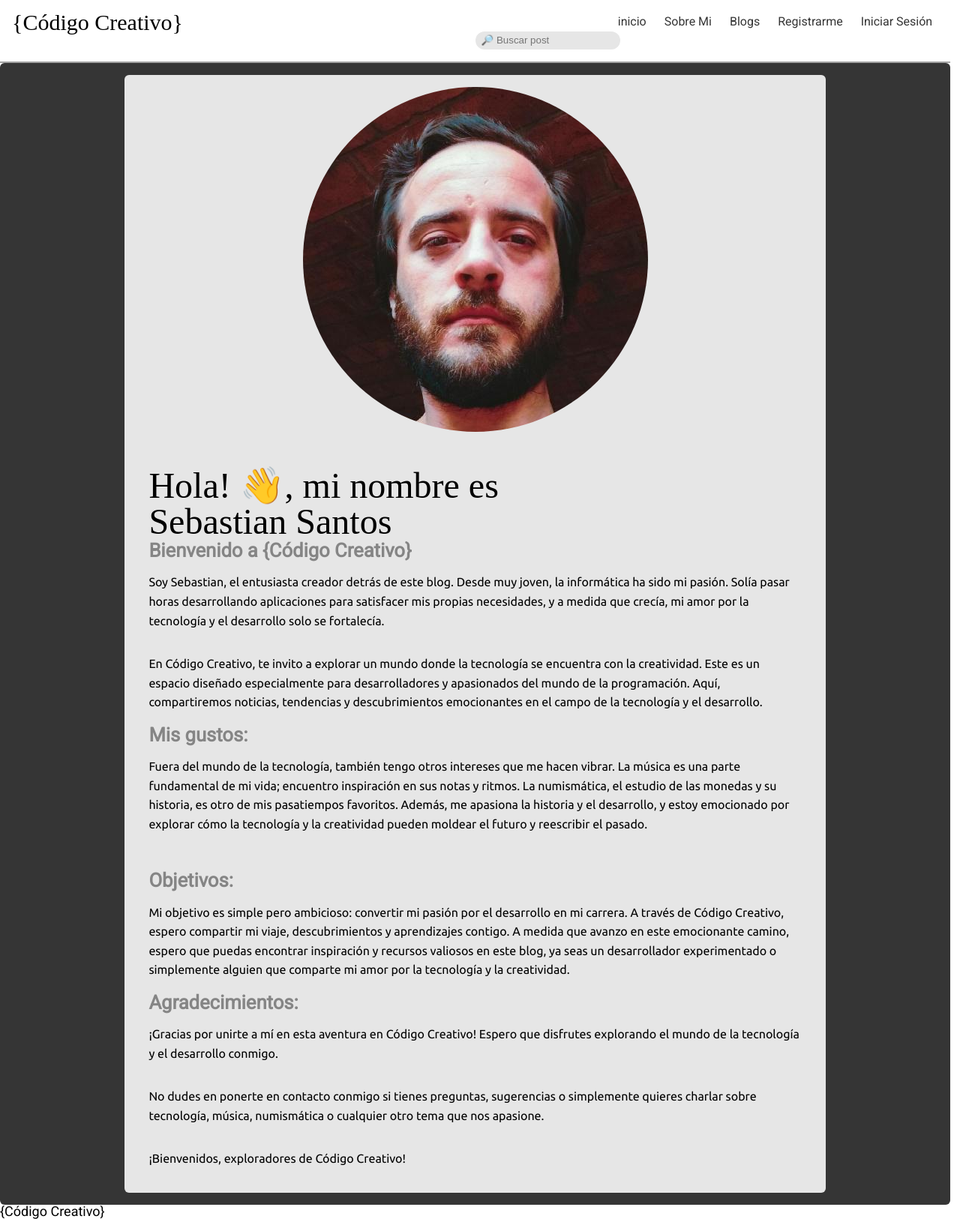
After one commit to Sebass83/Santos-Sebastian-Ariel-Comision-47765, a Django app: page /sobre-mi/ in a window 1280 px wide. The commit adds this page. Shown: the whole page at 75% size. Run offline with Django 4.2, Linux system fonts and the light colour scheme; some web fonts are replaced.

Commit message:
Se finaliza entrega

```diff
--- a/AuthApp/views.py
+++ b/AuthApp/views.py
@@ -45,7 +45,7 @@ def register(request):
         if form.is_valid():
             username = form.cleaned_data["username"]
             form.save()
-            return render(request,"registrarme.html",{"message": f"Te has registrado correctamente como: {username}"})
+            return render(request,"registrarme.html",{"form": form,"message": f"Te has registrado correctamente como: {username}"})
         else:
             return render(request,"registrarme.html",{"form": form,"error": "Los datos del formulario no son validos"})
 
--- a/CodigoCreativoApp/static/style.css
+++ b/CodigoCreativoApp/static/style.css
@@ -178,11 +178,11 @@ p {
   font-weight: lighter;
   line-height: 1.6;
 }
-.search{
+.search {
   border: none;
   background-color: var(--text-light);
   border-radius: 10rem;
-  padding: .3rem .5rem;
+  padding: 0.3rem 0.5rem;
   margin-bottom: 1rem;
 }
 
@@ -191,14 +191,12 @@ p {
   height: 0;
   visibility: hidden;
 }
-.editable{
+.editable {
   border: 2px solid var(--green-dark);
   transition: var(--transition);
-
 }
-.editable:hover{
+.editable:hover {
   border: 2px solid var(--green-light);
-
 }
 nav {
   align-content: center;
@@ -384,7 +382,7 @@ footer {
   padding: 1rem;
   box-sizing: border-box;
   width: 99vw;
-  min-height: calc(100vh - 5.2rem);;
+  min-height: calc(100vh - 5.2rem);
   display: grid;
   align-items: center;
   justify-content: center;
@@ -472,21 +470,21 @@ footer {
   border-left: 0.5rem solid var(--text-mid);
   padding: 0.5rem;
   margin-bottom: 1rem;
-  background-color: var(--text-dark)
+  background-color: var(--text-dark);
 }
 .individual-post header p {
   width: auto;
   color: var(--text-mid);
 }
 .individual-post aside {
-  gap: .5rem;
+  gap: 0.5rem;
   display: flex;
   align-items: center;
   font-size: small;
   color: var(--text-light);
 }
 .individual-post aside img {
-margin-right: .5rem;
+  margin-right: 0.5rem;
 }
 
 .individual-post aside strong {
@@ -556,16 +554,14 @@ margin-right: .5rem;
   }
 }
 
-.posts-list{
-
+.posts-list {
   padding: 1rem 0;
   display: flex;
   flex-direction: column;
   width: 99vw;
   background-color: var(--text-dark);
-  gap:1rem;
+  gap: 1rem;
   min-height: calc(100vh - 5.2rem);
-
 }
 .post-item {
   width: 99vw;
@@ -582,7 +578,6 @@ margin-right: .5rem;
 }
 .post-item img {
   height: 9.5rem;
-
 }
 
 .post-item .action {
@@ -598,83 +593,80 @@ margin-right: .5rem;
   text-align: center;
   font-weight: bold;
 }
-.primary{
+.primary {
   background-color: var(--green-dark);
   color: var(--green-light);
   padding: 0.5rem 1rem;
-  border-radius:var(--br);
+  border-radius: var(--br);
   border: 3px solid var(--green-light);
   text-decoration: none;
   transition: var(--transition);
-
 }
-.secondary{
+.secondary {
   background-color: var(--red-dark);
   color: var(--red-light);
   padding: 0.5rem 1rem;
-  border-radius:var(--br);
+  border-radius: var(--br);
   border: 3px solid var(--red-light);
   transition: var(--transition);
   text-decoration: none;
 }
-.ver{
+.ver {
   background-color: var(--blue-dark);
   color: var(--blue-light);
   text-decoration: none;
   padding: 0.5rem 1rem;
-  border-radius:var(--br);
+  border-radius: var(--br);
   border: 3px solid var(--blue-light);
   transition: var(--transition);
 }
 
-.spam{
+.spam {
   background-color: var(--red-dark);
   color: var(--red-light);
   padding: 0.5rem 1rem;
-  border-radius:var(--br);
+  border-radius: var(--br);
   border: 3px solid var(--red-light);
   transition: var(--transition);
 }
 
-.primary:hover{
+.primary:hover {
   background-color: var(--green-light);
   color: var(--green-dark);
   padding: 0.5rem 1rem;
-  border-radius:var(--br);
+  border-radius: var(--br);
   border: 3px solid var(--green-dark);
-
 }
-.secondary:hover{
+.secondary:hover {
   background-color: var(--red-light);
   color: var(--red-dark);
   padding: 0.5rem 1rem;
-  border-radius:var(--br);
+  border-radius: var(--br);
   border: 3px solid var(--red-dark);
 }
-.ver:hover{
+.ver:hover {
   background-color: var(--blue-light);
   color: var(--blue-dark);
   padding: 0.5rem 1rem;
-  border-radius:var(--br);
+  border-radius: var(--br);
   border: 3px solid var(--blue-dark);
 }
-.spam:hover{
+.spam:hover {
   background-color: var(--red-light);
   color: var(--red-dark);
   padding: 0.5rem 1rem;
-  border-radius:var(--br);
+  border-radius: var(--br);
   border: 3px solid var(--red-dark);
   transition: var(--transition);
 }
 
-.mi-mensaje{
+.mi-mensaje {
   display: none;
   width: 100%;
   background-color: var(--text-light);
   padding: 1rem;
-
 }
-.mi-mensaje footer{
+.mi-mensaje footer {
   display: flex;
   justify-content: end;
   width: 100%;
@@ -684,12 +676,10 @@ margin-right: .5rem;
   gap: 1rem;
 }
 
-
-.mostrar{
+.mostrar {
   display: flex;
   flex-direction: column;
 }
-
 
 @media (max-width: 860px) {
   .visible {
@@ -794,3 +784,46 @@ margin-right: .5rem;
     width: 100%;
   }
 }
+
+.sobre-mi {
+  display: flex;
+  justify-items: center;
+  width: 99%;
+  background-color: var(--text-dark);
+  padding: 1rem;
+  border-radius: var(--br);
+  display: flex;
+  flex-direction: column;
+  gap: 1rem;
+  justify-items: center;
+  align-items: center;
+}
+
+.sobre-mi  p {
+  padding: 1rem;
+  width: 100%;
+  max-width: 100ch;
+  justify-items: center;
+  align-items: center;
+}
+.Sobremi{
+  background-color: var(--text-light);
+  padding: 1rem;
+  border-radius: var(--br);
+}
+.Sobremi h2 {
+  margin-left: 1rem;
+  max-width: 20ch;
+}
+.Sobremi h3 {
+  margin-left: 1rem;
+  max-width: 50ch;
+  font-weight: bolder;
+}
+.Sobremi img{
+  display: flex;
+  margin: auto;
+  margin-bottom: 3rem;
+
+
+}
--- a/CodigoCreativoApp/urls.py
+++ b/CodigoCreativoApp/urls.py
@@ -29,8 +29,9 @@ urlpatterns = [
     path('eliminar-mensaje/<int:id>,',deleteMsj, name="deleteMsj"),
 
     #Ver perfil
-    path('perfil/<int:user>',getPerfil, name="getPerfil")
+    path('perfil/<int:user>',getPerfil, name="getPerfil"),
 
-
+    # Sobre mi
+    path('sobre-mi/', sobreMi , name="sobreMi"),
 
 ]
--- a/CodigoCreativoApp/views.py
+++ b/CodigoCreativoApp/views.py
@@ -3,7 +3,7 @@ from django.contrib.auth.decorators import login_required
 import os
 from CodigoCreativoApp.models import *
 from CodigoCreativoApp.forms import *
-
+from CodigoCreativoApp.helpers.helperPost import createPost, deletePost, editPost
 
 # Create your views here.
 def inicio(request):
@@ -13,77 +13,16 @@ def inicio(request):
 
 @login_required(login_url="/accounts/login/")
 def crearPost(request):
-
-    if request.method == "POST":
-        forms = CrearPost(request.POST, request.FILES)
-        print(forms.is_valid())
-
-        if forms.is_valid():
-            print("Success")
-            title = forms.cleaned_data["title"]
-            subtitle = forms.cleaned_data["subtitle"]
-            description = forms.cleaned_data["description"]
-            imagen = forms.cleaned_data["imagen"]
-            body = forms.cleaned_data["body"]
-            author = request.user
-            post = Blog(
-                title=title,
-                subtitle=subtitle,
-                description=description,
-                imagen=imagen,
-                body=body,
-                author=author,
-            )
-            post.save()
-
-            data = Blog.objects.all().order_by("-entryDate")
-
-            return render(
-                request,
-                "index.html",
-                {"data": data, "message": f"Se creo con éxito el post {title}."}
-            )
-    else:
-        forms = CrearPost()
-
-    return render(request, "crear-blog.html", {"forms": forms})
+    return createPost(request)
 
 
 @login_required(login_url="/accounts/login/")
 def editarPost(request, id):
-    postOriginal = Blog.objects.get(id=id)
-
-    if postOriginal.author == request.user:
-        if request.method == 'POST':
-            form = EditPost(request.POST)
-            if form.is_valid():
-
-                editedPost = form.cleaned_data
-                postOriginal.title = editedPost['title']
-                postOriginal.subtitle = editedPost['subtitle']
-                postOriginal.description = editedPost['description']
-                postOriginal.body = editedPost['body']
-                postOriginal.save()
-
-                data = Blog.objects.filter(author=request.user)
-                if data:
-                    return render(request, "mis-post.html", {"data": data, 'message': 'Post editado y guardado con éxito'})
-                else:
-                    return render(request, "mis-post.html", {'message': 'Post editado y guardado con éxito'})
-        form = EditPost(initial={'title':postOriginal.title, 'subtitle':postOriginal.subtitle, 'description':postOriginal.description, 'body':postOriginal.body})
-        return render(request, "editar-blog.html", {"forms": form, 'id': id})
-    else:
-        data = Blog.objects.filter(author=request.user)
-        if data:
-            return render(request, "mis-post.html", {"data": data, 'error': 'El post que quieres editar no te pertenece o no existe'})
-        else:
-            return render(request, "mis-post.html", {'error': 'El post que quieres editar no te pertenece o no existe'})
+    return editPost(request, id)
 
 
 def misPosts(request):
     data = Blog.objects.filter(author=request.user)
-
-
     if request.method == "GET":
         if data:
             return render(request, "mis-post.html", {"data": data})
@@ -128,9 +67,6 @@ def searchPost(request):
             return render(request, "index.html", {"message":f'No se encontró resultado para {term}'})
     return redirect('inicio')
 
-
-
-
 def getPerfil(request,user):
     usuario = User.objects.get(id = user)
     userAvatar = Avatar.objects.filter(user__exact= user)[0]
@@ -138,7 +74,12 @@ def getPerfil(request,user):
 
     return render(request, 'perfil.html',{'usuario':usuario or None,'userAvatar':userAvatar or None,'urls':urls or None})
 
+@login_required(login_url="/accounts/login/")
+def eliminarPost(request,id):
+    return deletePost(request,id)
 
+def sobreMi(request):
+    return render(request, 'sobre-mi.html')
 
 @login_required(login_url="/accounts/login/")
 def setAvatar(request):
@@ -167,31 +108,8 @@ def setAvatar(request):
     form=SetAvatar()
     return render(request,'set-avatar.html',{'forms':form})
 
-@login_required(login_url="/accounts/login/")
-def eliminarPost(request,id):
-    if request.method == 'GET':
-        try:
-            post = Blog.objects.get(id=id)
-        except Exception as e:
-            data = Blog.objects.filter(author=request.user)
-            if data:
-                return render(request, "mis-post.html", {"data": data, "error": "El post que intentas eliminar no existe"})
-            else:
-                return render(request, "mis-post.html", {"error": "Sin post propios. El post que intentas eliminar no existe"})
 
-        if post.author == request.user:
-            img = str(post.imagen.path)
-            if os.path.isfile(img):
-                os.remove(img)
 
-            post.delete()
-            data = Blog.objects.filter(author=request.user)
-            return redirect('misPosts')
-        else:
-            if data:
-                return render(request, "mis-post.html", {"data": data, "error": "El post que intentas eliminar, no te pertenece."})
-            else:
-                return render(request, "mis-post.html", {"error": "Sin post propios. El post que intentas eliminar, no te pertenece."})
 
 @login_required(login_url="/accounts/login/")
 def inboxMsj(request):
--- a/templates/base.html
+++ b/templates/base.html
@@ -41,7 +41,7 @@
 
         <ul>
           <li><a href="{% url 'inicio' %}">inicio</a></li>
-          <li><a href="">Acerca de mi</a></li>
+          <li><a href="{% url 'sobreMi' %}">Sobre Mi</a></li>
           <li><a href="{% url 'allPosts' %}">Blogs</a></li>
           {% if user.is_authenticated %}
           <li><a href="{% url 'crearBlog' %}">Crear post</a></li>
--- a/templates/post.html
+++ b/templates/post.html
@@ -14,7 +14,7 @@
             <img src={{authorAvatar}} alt={{post.author.username}} width="30px" style="border-radius: 100%" />
     {% endif %}
     <strong>Autor: </strong>
-    {{post.author}} - <strong>Fecha de publicación: </strong>{{post.entryDate}}
+    <a href="{% url 'getPerfil' user=post.author.id %}" class="btn">{{post.author}}</a> - <strong>Fecha de publicación: </strong>{{post.entryDate}}
     {% if user.is_authenticated %}
       <a href="{% url 'sendMsj' destino=post.author %}" class="btn">✉ Contactar al autor</a>
     {% endif %}
--- /dev/null
+++ b/templates/sobre-mi.html
@@ -0,0 +1,60 @@
+{% extends "base.html" %} {% load static %} {% block main %}
+
+
+<div class="sobre-mi">
+    <div class="Sobremi">
+
+        <img src="{% static 'img/sebastian-santos.jpeg' %}" alt="Sebastian Santos"
+            style="border-radius: 100%">
+        <h2>Hola! 👋, mi nombre es Sebastian Santos</h2>
+        <h3>Bienvenido a {Código Creativo}</h3>
+
+        <P>
+            Soy Sebastian, el entusiasta creador detrás de este blog. Desde muy joven, la informática ha sido mi
+            pasión. Solía pasar horas desarrollando aplicaciones para satisfacer mis propias necesidades, y a
+            medida que crecía, mi amor por la tecnología y el desarrollo solo se fortalecía.
+        </P>
+
+        <p>
+            En Código Creativo, te invito a explorar un mundo donde la tecnología se encuentra con la
+            creatividad. Este es un espacio diseñado especialmente para desarrolladores y apasionados del mundo
+            de la programación. Aquí, compartiremos noticias, tendencias y descubrimientos emocionantes en el
+            campo de la tecnología y el desarrollo.
+        </p>
+
+        <h3>Mis gustos: </h3>
+        <p>
+            Fuera del mundo de la tecnología, también tengo otros intereses que me hacen vibrar. La música es una
+            parte fundamental de mi vida; encuentro inspiración en sus notas y ritmos. La numismática, el
+            estudio de las monedas y su historia, es otro de mis pasatiempos favoritos. Además, me apasiona la
+            historia y el desarrollo, y estoy emocionado por explorar cómo la tecnología y la creatividad pueden
+            moldear el futuro y reescribir el pasado.
+        </p>
+        </p>
+
+        <h3>Objetivos: </h3>
+        <p>
+            Mi objetivo es simple pero ambicioso: convertir mi pasión por el desarrollo en mi carrera. A través
+            de Código Creativo, espero compartir mi viaje, descubrimientos y aprendizajes contigo. A medida que
+            avanzo en este emocionante camino, espero que puedas encontrar inspiración y recursos valiosos en
+            este blog, ya seas un desarrollador experimentado o simplemente alguien que comparte mi amor por la
+            tecnología y la creatividad.
+        </p>
+
+        <h3>Agradecimientos: </h3>
+        <p>
+            ¡Gracias por unirte a mí en esta aventura en Código Creativo! Espero que disfrutes explorando el
+            mundo de la tecnología y el desarrollo conmigo.
+        </p>
+        <p>
+            No dudes en ponerte en contacto conmigo si tienes preguntas, sugerencias o simplemente quieres
+            charlar sobre tecnología, música, numismática o cualquier otro tema que nos apasione.
+        </p>
+        <p>
+            ¡Bienvenidos, exploradores de Código Creativo!
+        </p>
+
+    </div>
+</div>
+
+{% endblock %}
```
Also changed, not shown: CodigoCreativoApp/helpers/helperPost.py (added, +94 -0 lines), CodigoCreativoApp/static/img/sebastian-santos.jpeg (added), README.md, db.sqlite3, media/avatar/35391_1342177433266_1748366_n.jpg (added), media/avatar/desktop-wallpaper-rattlesnake-bit-backgrounds-dark-snake.jpg (added), media/post_image/angular4.png (added), media/post_image/inteligencia-artificial-1200x630.jpg (added), 1 other file.
